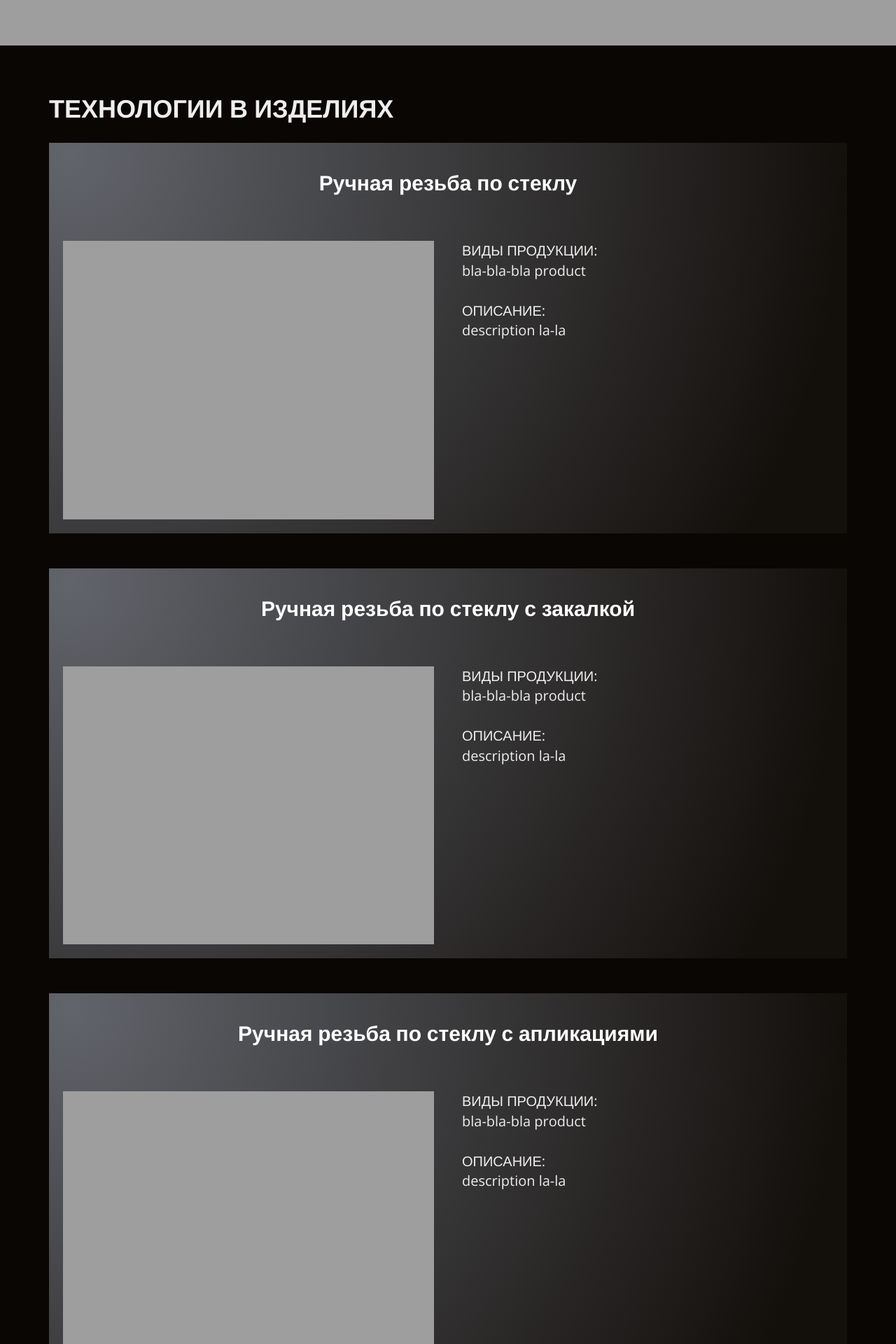
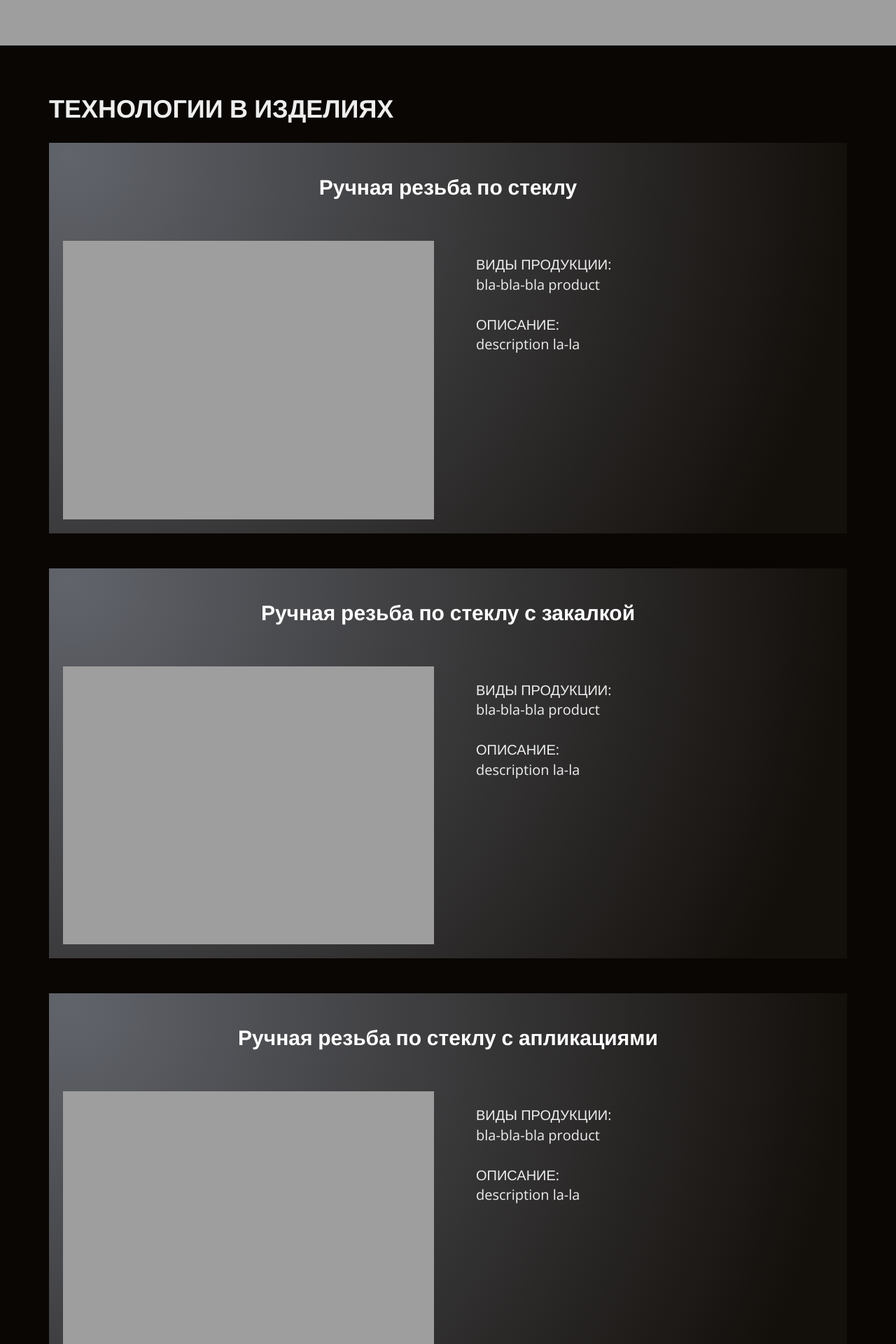
Before and after one commit to Magnum800/glassroom, a Jekyll site: the page built from technology/index.html, in a window 1280 px wide. Shown: the part 419-2339 px from the top of the page at 70% size. Built offline with Jekyll 4.4.1, drawn with Linux system fonts in a browser that asks for light colours; nearby versions of some CDN libraries; grey boxes are pictures that could not be loaded.

Commit message:
Update technology.css

```diff
--- a/css/technology.css
+++ b/css/technology.css
@@ -11,7 +11,7 @@
     color: #ffffff;
     font-size: 3rem;
     font-weight: 600;
-    padding-top: 3.6rem;
+    padding-top: 4.2rem;
 }
 
 .tech-body .image {
@@ -28,7 +28,7 @@
 .tech-body .text {
     width: 50%;
     float: right;
-    padding: 2rem;
+    padding: 4rem;
 }
 
 .tech-body .text .notice {
```
